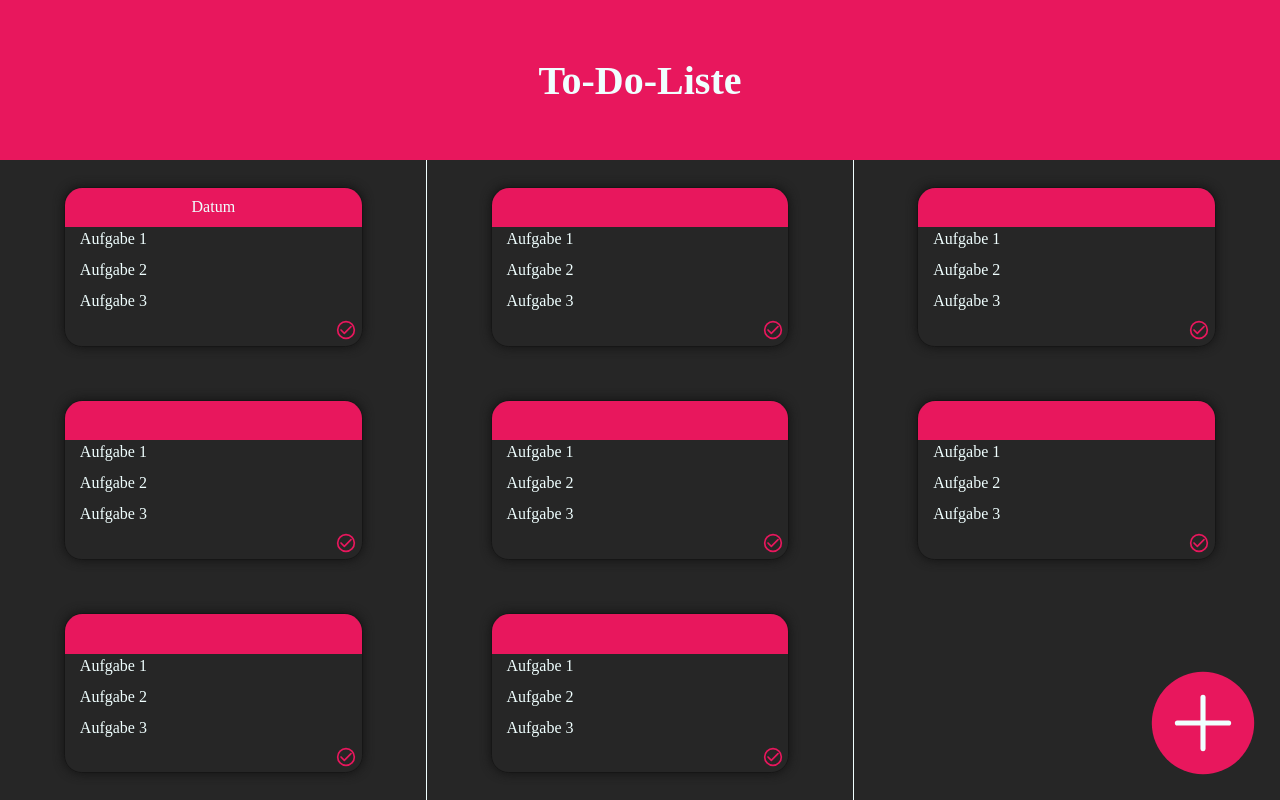
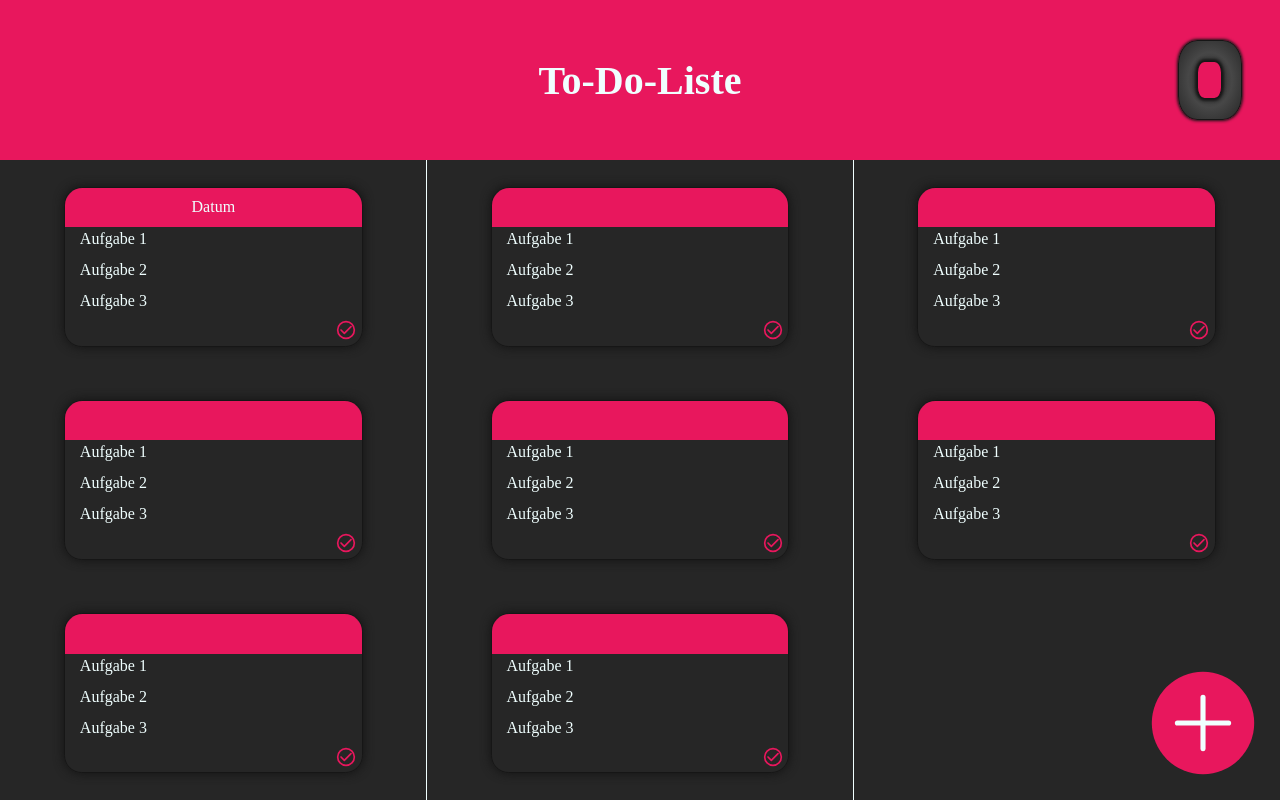
Before and after one commit to FaridMo99/to-do-list, a plain HTML site: page index.html in a window 1280 px wide. Drawn offline with Linux system fonts and the light colour scheme; a web font is replaced by a local one.

Commit message:
added a theme change button without function yet

```diff
--- a/index.html
+++ b/index.html
@@ -10,7 +10,10 @@
 </head>
 <body>
 
-    <nav><h1>To-Do-Liste</h1></nav>
+    <nav>
+        <h1>To-Do-Liste</h1>
+        <button class="themeChange"><span></span></button>
+    </nav>
 
     <header></header>
 
--- a/styles.css
+++ b/styles.css
@@ -49,6 +49,34 @@ nav {
 h1 {
     font-weight: bold;
     font-size: 2.5rem;
+}
+
+.themeChange {
+    width:5%;
+    height:50%;
+    background: radial-gradient(var(--bg-color), var(--bg-color2), var(--bg-color));
+    border: 1px solid var(--box-color);
+    border-radius: 30%;
+    box-shadow: 0 0 3px 1px var(--box-color);
+    display: flex;
+    justify-content: center;
+    align-items: center;
+    position: absolute;
+    right:3vw;
+}
+
+.themeChange:hover {
+    transform: scale(1.05);
+    cursor: pointer;
+}
+
+.themeChange>span {
+    width: 50%;
+    height:50%;
+    background-color: var(--third-color);
+    border-radius: 30%;
+    border:1px solid var(--box-color);
+    box-shadow: 0 0 3px 2px var(--box-color);
 }
 /* main section */
     /* main styles */
```
